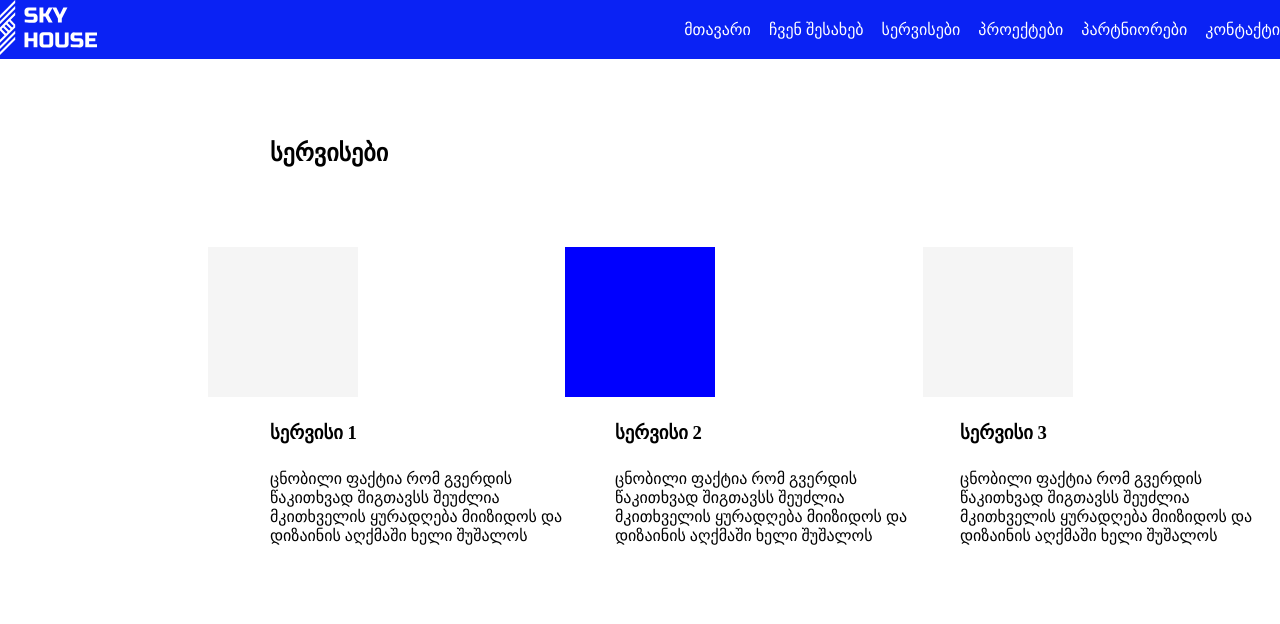
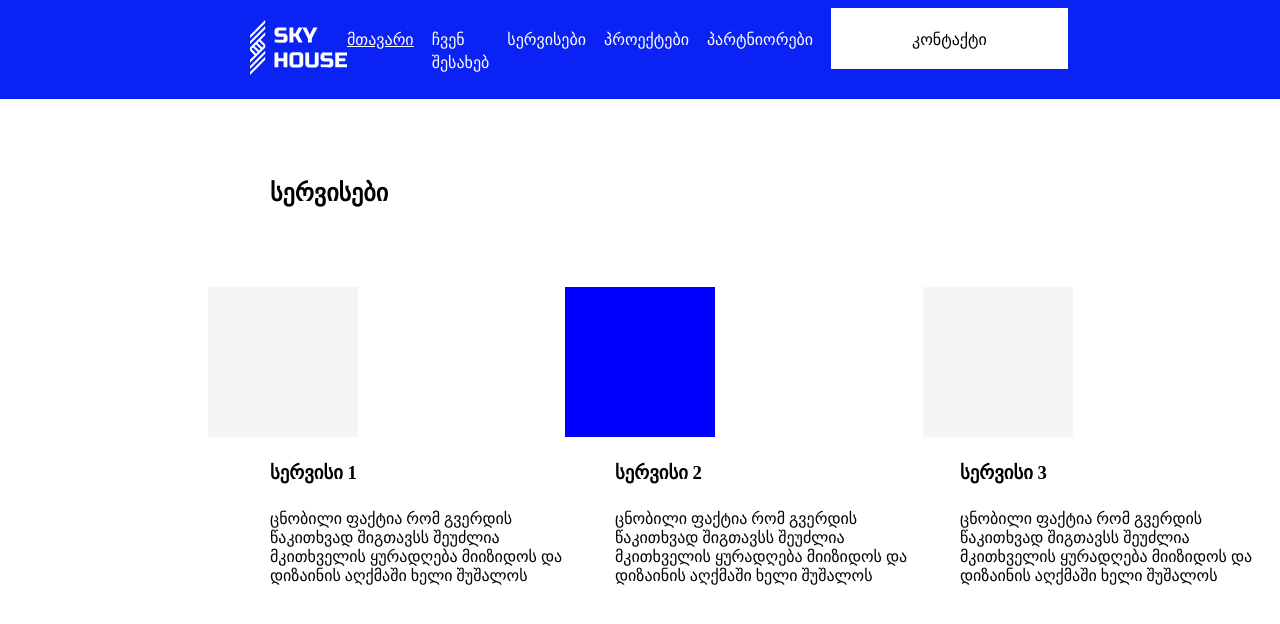
Before and after one commit to Katrin2108/emushkudiani8lesson, a plain HTML site: page index.html in a window 1280 px wide. Drawn offline with Linux system fonts and the light colour scheme.

Commit message:
add fonts

```diff
--- a/assets/fonts/fonts.css
+++ b/assets/fonts/fonts.css
@@ -24,6 +24,6 @@
     font-display: swap;
 }
 font-face{
-    font-family: 'HelveticaNeueBold';
+    font-family:'HelveticaNeueBold';
     src:url('../fonts/HelveticaNeueBold.eot');
 }
--- a/css/styles.css
+++ b/css/styles.css
@@ -2,8 +2,18 @@
   padding: 0;
   box-sizing: border-box;
 }
+.container-header {
+    max-width: 1440;
+    width: 100%;
+    margin: auto;
+    padding: 0 230px;
+}
 header{
     background-color: #0A22F4;
+    padding: 20px;
+}
+header  nav a{
+    color: #FFFFFF;
 }
 .navbar ul{
     display: flex;
@@ -20,13 +30,26 @@ header{
     padding-bottom: 80px;
     padding-left: 270px;
 }
+.line{
+    text-decoration-line: underline;
+    color: #FFFFFF;
+}
+.contact-title{
+    vertical-align: middle;
+    padding: 19px 81px;
+    color: black;
+    background-color: #FFFFFF;
+    font-size: 16px;
+    font-family: HelveticaNeueBold;
+}
 .navbar a{
     font-size: 16px;
     text-decoration: none;
-    color: #FFFFFF;
     text-transform: capitalize;
     text-decoration-line: none;
+    font-family: HelveticaNeue;
 }
+
  /*boxes section*/
  .boxes{
     display: flex;
--- a/index.html
+++ b/index.html
@@ -9,14 +9,14 @@
     </head>
     <body>
         <header>
-            <div class="container">
+            <div class="container-header">
                 <div class="nav-wrapper">
                 <a href="#">
                     <img class="logo" src="assets/images/Group.svg" alt="sky house">
                 </a>
                 <nav class="navbar">
                     <ul>
-                        <li>
+                        <li class="line">
                             <a href="#">მთავარი</a>
                         </li>
                         <li>
@@ -32,7 +32,7 @@
                             <a href="#">პარტნიორები</a>
                         </li>
                         <li>
-                            <a href="#">კონტაქტი</a>
+                            <a class="contact-title" href="#">კონტაქტი</a>
                         </li>
                     </ul>
                 </nav>
```
